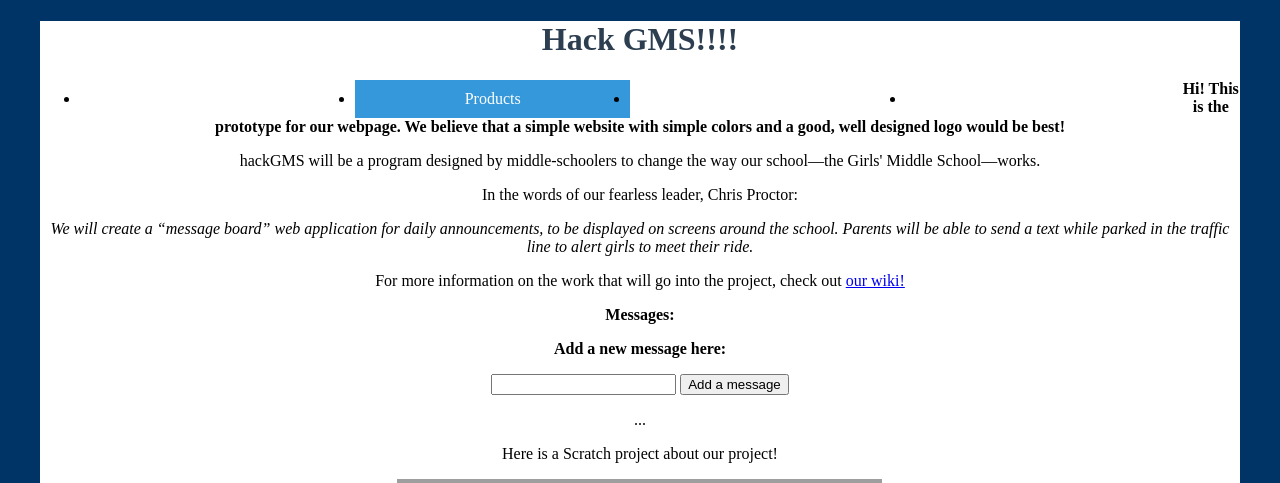
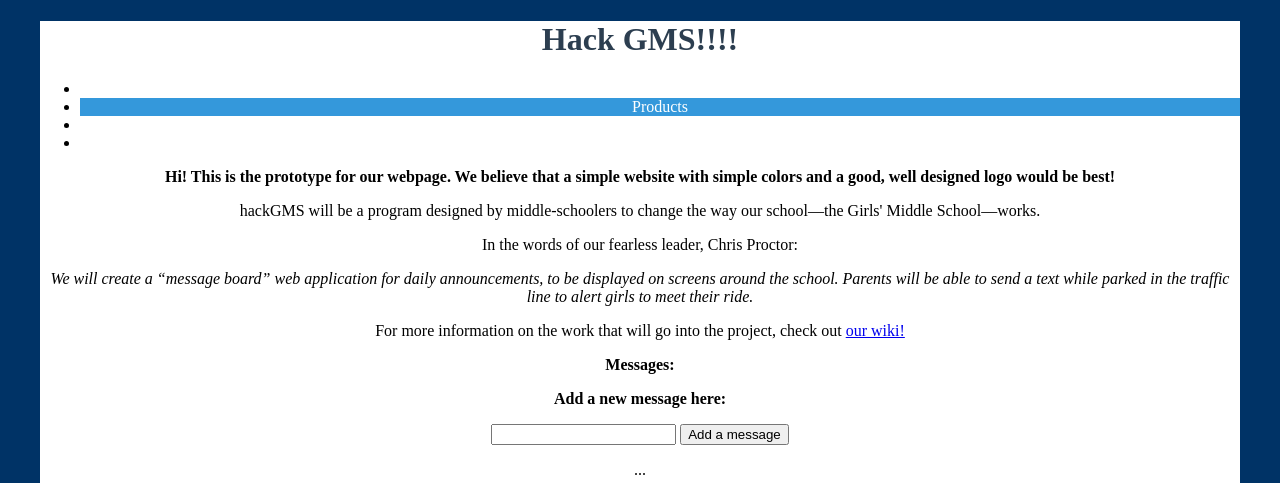
Before and after one commit to cproctor/hackGMS, a Flask app: page / in a window 1280 px wide. Shown: the top 483 px of the page. Run offline with Flask 2, Linux system fonts and the light colour scheme; data that the repository does not hold is empty; some libraries are stand-ins or nearby versions; grey boxes are pictures that could not be loaded.

Commit message:
CJGKHJKL;
FCGVHBJN

```diff
--- a/frontend/static/style/GS_style.css
+++ b/frontend/static/style/GS_style.css
@@ -12,9 +12,9 @@ body {
     margin-right: auto ;
 }
 
-.menu }
+.menu
 
-.menu {
+
 	background-color: #2980B9;
 	width: 110%;
 	float:left;
```
